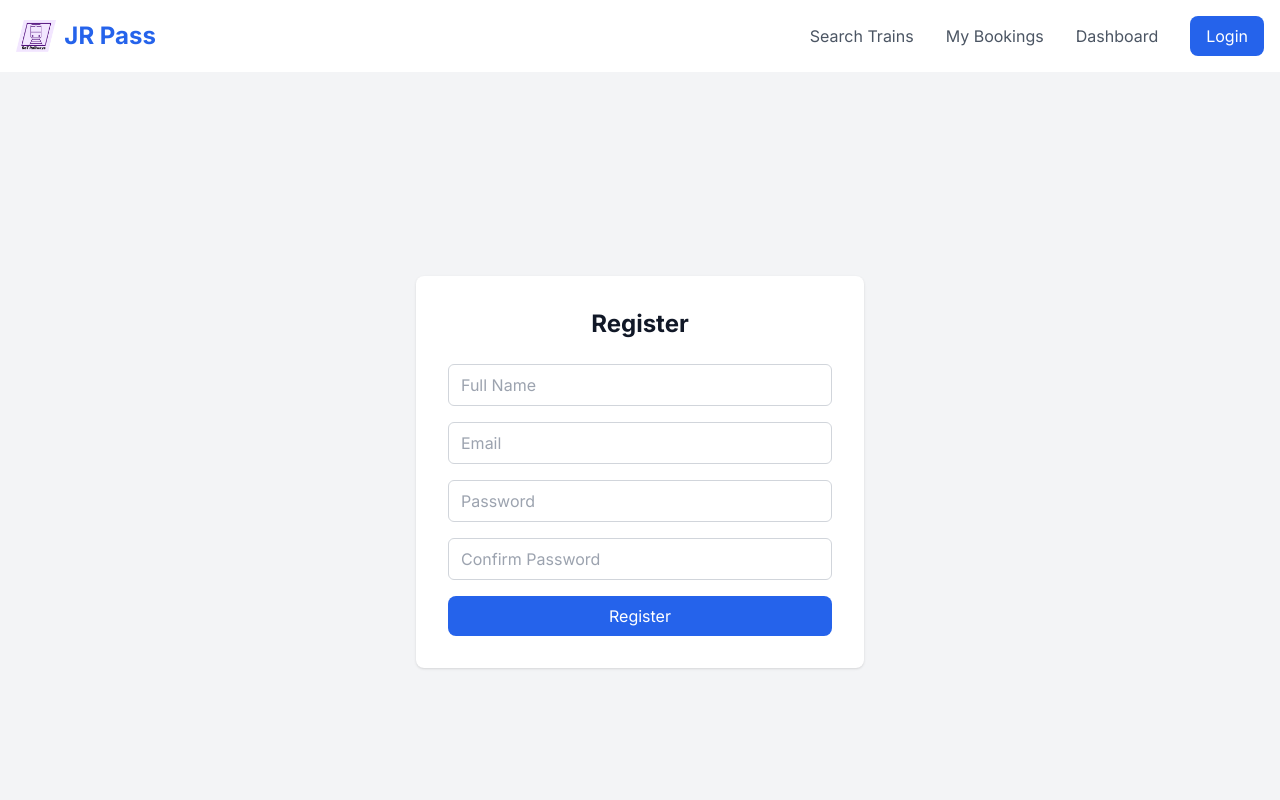
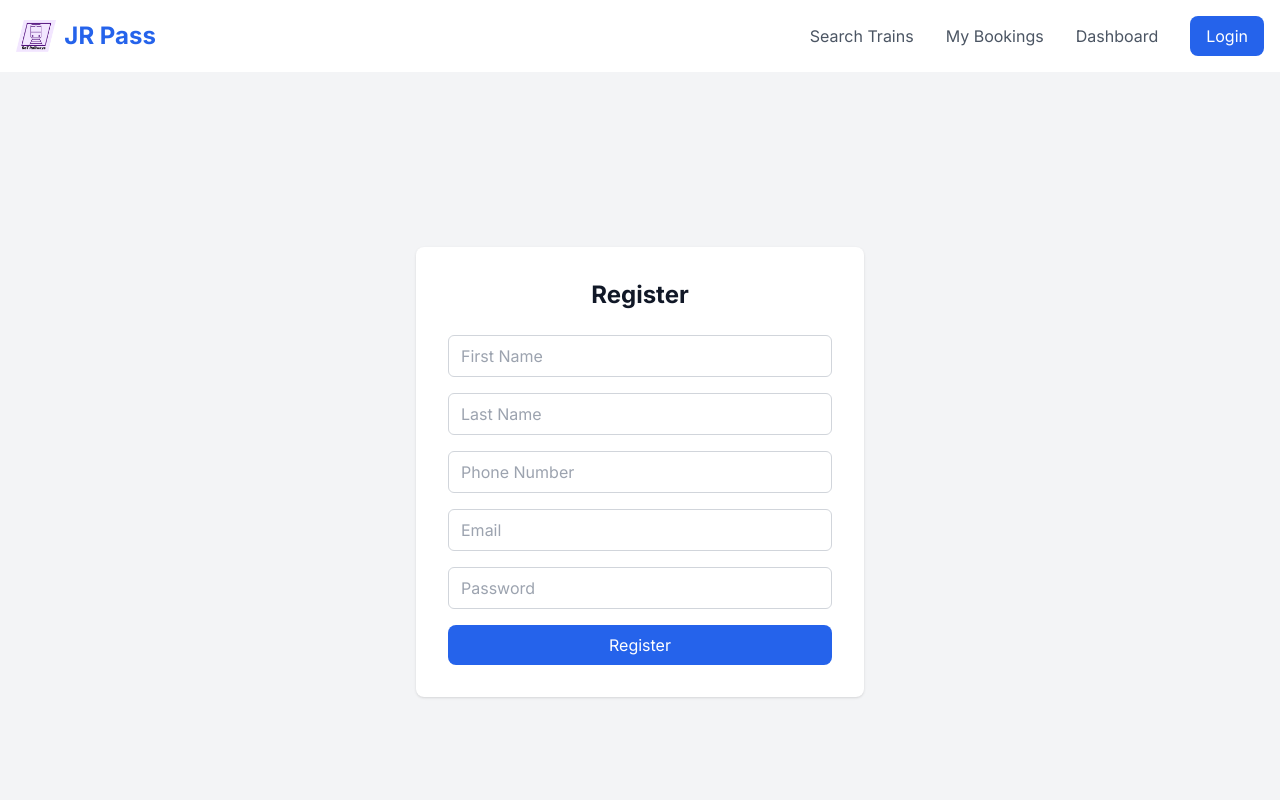
Before and after one commit to Abhilasha0909/RailwayReservation-Frontend, a Next.js app: page /register in a window 1280 px wide. Shown: the top 800 px of the page. Built offline with nearby package versions, Linux system fonts and the light colour scheme.

Commit message:
register page updated

```diff
--- a/src/app/(auth)/login/page.tsx
+++ b/src/app/(auth)/login/page.tsx
@@ -17,8 +17,7 @@ export default function LoginPage() {
   };
 
   return (
-    <div className="min-h-screen flex items-center justify-center bg-gray-100">
-      <div className="absolute top-0 left-0 w-full h-full bg-fixed bg-cover bg-no-repeat" style={{ backgroundImage: 'url(/path/to/your/background-image.jpg)' }}></div>
+    <div className="min-h-screen flex items-center justify-center bg-gray-100 bg-cover bg-no-repeat" style={{ backgroundImage: 'url(/path/to/your/background-image.jpg)' }}>
       <Card className="relative w-full max-w-md p-8 bg-white shadow-lg rounded-lg transform transition duration-500 hover:scale-105 hover:shadow-2xl">
         <h1 className="text-2xl font-bold mb-6 text-center text-gray-800">Login</h1>
         <form onSubmit={handleSubmit} className="space-y-4">
--- a/src/app/(auth)/register/page.tsx
+++ b/src/app/(auth)/register/page.tsx
@@ -5,10 +5,11 @@ import { Card } from '@/components/ui/Card';
 
 export default function RegisterPage() {
   const [formData, setFormData] = useState({
-    name: '',
+    firstName: '',
+    lastName: '',
+    number: '',
     email: '',
     password: '',
-    confirmPassword: '',
   });
 
   const handleSubmit = async (e: React.FormEvent) => {
@@ -23,9 +24,21 @@ export default function RegisterPage() {
         <form onSubmit={handleSubmit} className="space-y-4">
           <Input
             type="text"
-            placeholder="Full Name"
-            value={formData.name}
-            onChange={(e) => setFormData({ ...formData, name: e.target.value })}
+            placeholder="First Name"
+            value={formData.firstName}
+            onChange={(e) => setFormData({ ...formData, firstName: e.target.value })}
+          />
+          <Input
+            type="text"
+            placeholder="Last Name"
+            value={formData.lastName}
+            onChange={(e) => setFormData({ ...formData, lastName: e.target.value })}
+          />
+          <Input
+            type="text"
+            placeholder="Phone Number"
+            value={formData.number}
+            onChange={(e) => setFormData({ ...formData, number: e.target.value })}
           />
           <Input
             type="email"
@@ -39,12 +52,6 @@ export default function RegisterPage() {
             value={formData.password}
             onChange={(e) => setFormData({ ...formData, password: e.target.value })}
           />
-          <Input
-            type="password"
-            placeholder="Confirm Password"
-            value={formData.confirmPassword}
-            onChange={(e) => setFormData({ ...formData, confirmPassword: e.target.value })}
-          />
           <Button type="submit" className="w-full">
             Register
           </Button>
```
